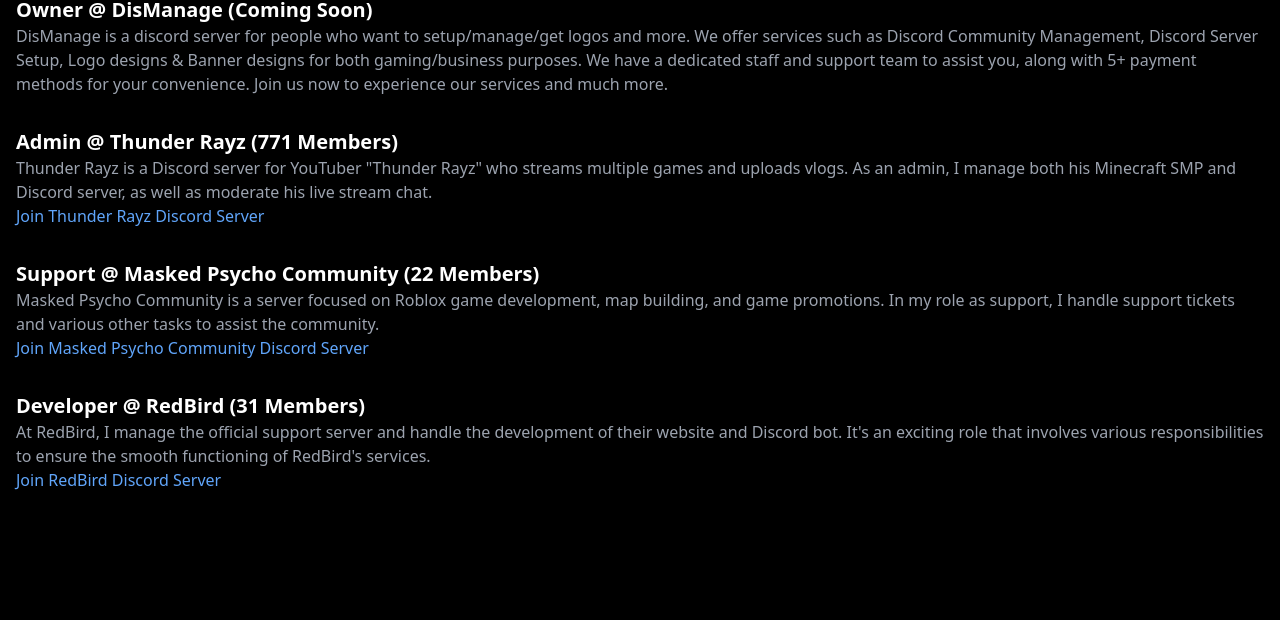
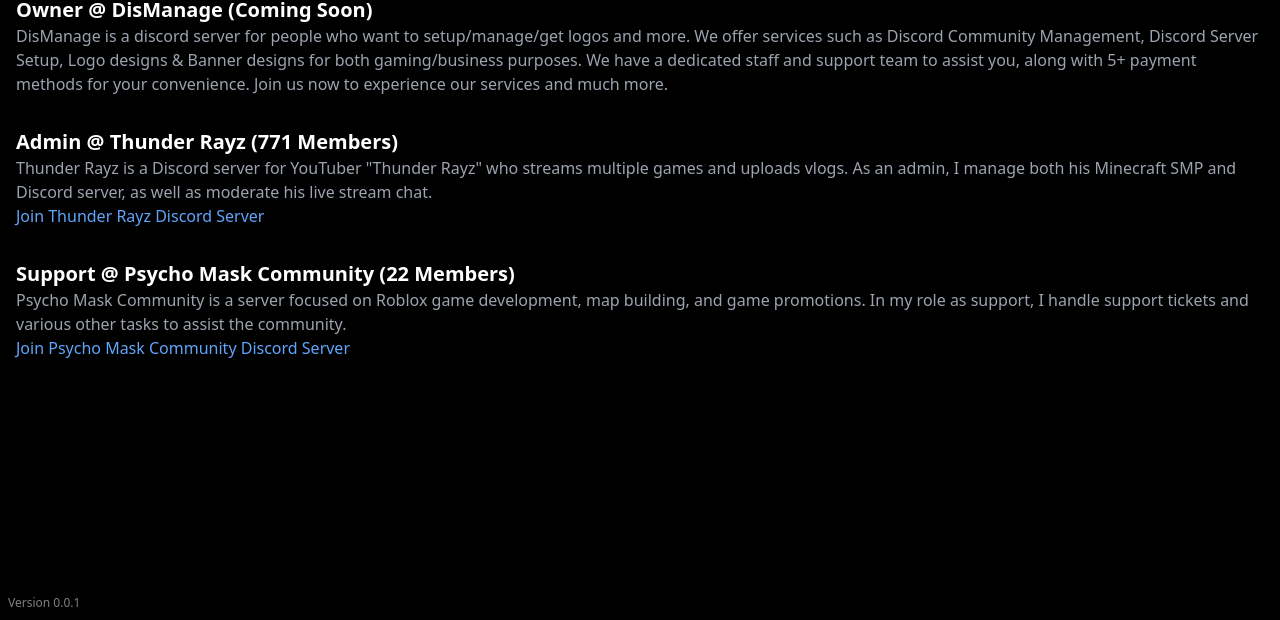
Before and after one commit to RuskyDev/ruskydev.github.io, a plain HTML site: page work-experience.html in a window 1280 px wide. Shown: the part 180-800 px from the top of the page. Drawn offline with nearby package versions, Linux system fonts and the light colour scheme.

Commit message:
added verison in footer

```diff
--- a/work-experience.html
+++ b/work-experience.html
@@ -14,6 +14,14 @@
     body {
       background-color: black;
       color: white;
+    }
+    .version {
+      position: absolute;
+      bottom: 0;
+      left: 0;
+      margin: 8px;
+      font-size: 12px;
+      color: gray;
     }
   </style>
 </head>
@@ -46,16 +54,19 @@
       </div>
 
       <div class="mb-8">
-        <h2 class="text-xl font-semibold">Support @ Masked Psycho Community (22 Members)</h2>
-        <p class="text-gray-400">Masked Psycho Community is a server focused on Roblox game development, map building, and game promotions. In my role as support, I handle support tickets and various other tasks to assist the community.</p>
-        <a href="https://discord.gg/sX7UbZjhTQ" class="text-blue-400 hover:underline" target="_blank">Join Masked Psycho Community Discord Server</a>
+        <h2 class="text-xl font-semibold">Support @ Psycho Mask Community (22 Members)</h2>
+        <p class="text-gray-400">Psycho Mask Community is a server focused on Roblox game development, map building, and game promotions. In my role as support, I handle support tickets and various other tasks to assist the community.</p>
+        <a href="https://discord.gg/sX7UbZjhTQ" class="text-blue-400 hover:underline" target="_blank">Join Psycho Mask Community Discord Server</a>
       </div>
 
-      <div class="mb-8">
+      <!-- <div class="mb-8">
         <h2 class="text-xl font-semibold">Developer @ RedBird (31 Members)</h2>
         <p class="text-gray-400">At RedBird, I manage the official support server and handle the development of their website and Discord bot. It's an exciting role that involves various responsibilities to ensure the smooth functioning of RedBird's services.</p>
         <a href="https://discord.gg/5GR8qaZV" class="text-blue-400 hover:underline" target="_blank">Join RedBird Discord Server</a>
-      </div>
+      </div> -->
+    </div>
+    <div class="version">
+      Version 0.0.1
     </div>
   </div>
 </body>
```
Also changed, not shown: index.html (+12 -1 lines).
